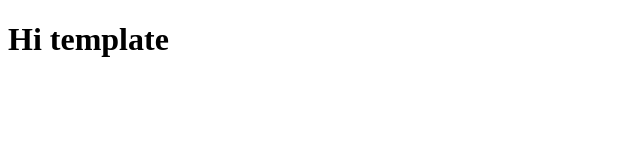
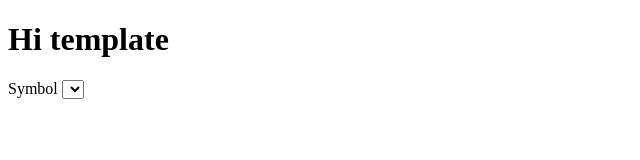
Before and after one commit to inanimatestructure--/FinanceApp, an Electron app: page html/cryptocurrency/monthly.html in a window 1250 px wide. Shown: the whole page, without its empty margins (0-640 px from the left). Drawn offline with nearby package versions, Linux system fonts and the light colour scheme.

Commit message:
pushing because of lightning

```diff
--- a/html/cryptocurrency/monthly.html
+++ b/html/cryptocurrency/monthly.html
@@ -6,5 +6,8 @@
 </head>
 <body>
     <h1> Hi template </h1>
+    <label for="cryptomonthly">Symbol</label>
+    <select class="symbolSearchList"></select>
+
 </body>
 </html>
```
Also changed, not shown: 1 other file.
